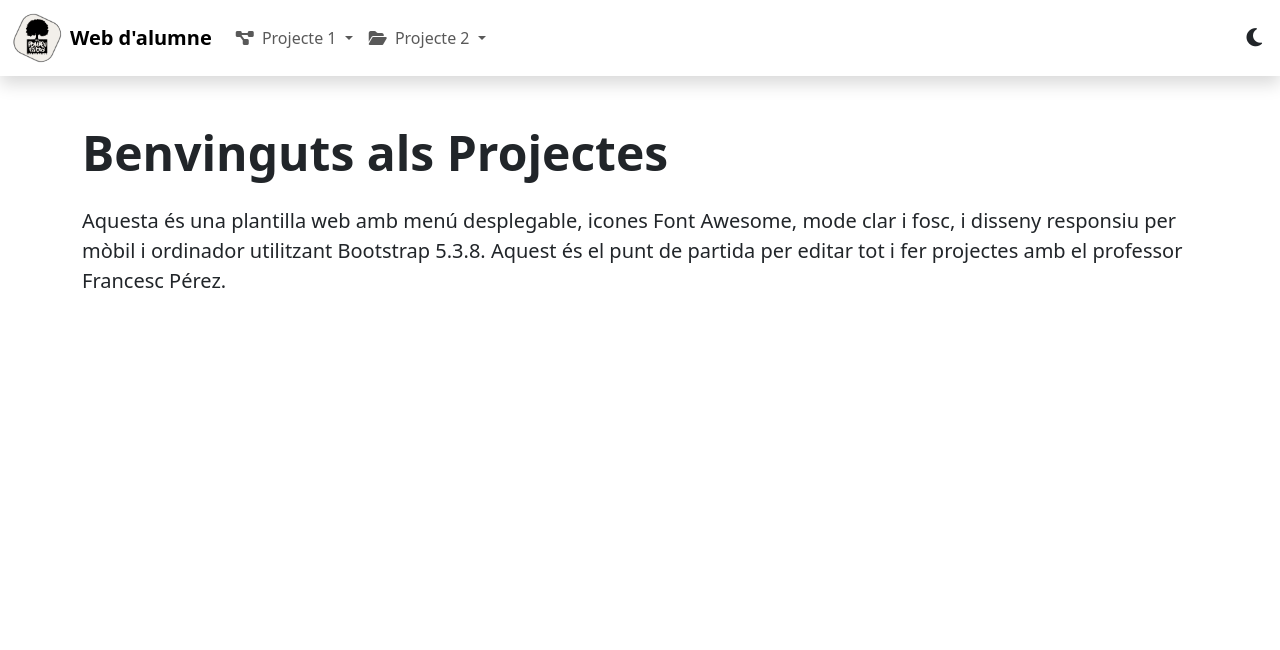
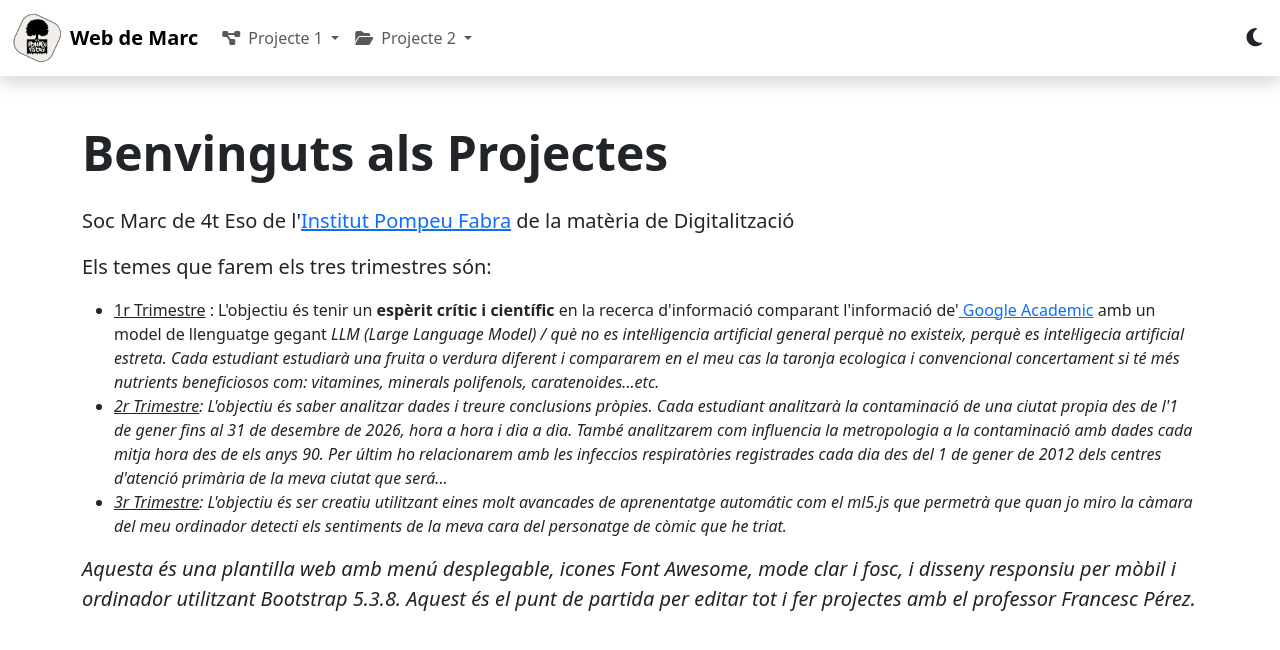
Before and after one commit to mruiz-hash/mruiz-hash.github., a plain HTML site: page index.html in a window 1280 px wide. Drawn offline with nearby package versions, Linux system fonts and the light colour scheme.

Commit message:
Update index.html

```diff
--- a/index.html
+++ b/index.html
@@ -3,7 +3,7 @@
 <head>
   <meta charset="UTF-8">
   <meta name="viewport" content="width=device-width, initial-scale=1.0">
-  <title>Plantilla Web Pompeu</title>
+  <title> Web de Marc</title>
   <link href="https://cdn.jsdelivr.net/npm/bootstrap@5.3.8/dist/css/bootstrap.min.css" rel="stylesheet">
   <link href="https://cdnjs.cloudflare.com/ajax/libs/font-awesome/6.7.2/css/all.min.css" rel="stylesheet">
   <style>
@@ -67,7 +67,7 @@
       <!-- 5. Logo i text -->
       <a class="navbar-brand d-flex align-items-center" href="#">
         <img src="logo.png" alt="Logo" class="logo rounded-circle me-2">
-        <span class="fw-bold">Web d'alumne</span>
+        <span class="fw-bold">Web de Marc</span>
       </a>
 
       <!-- Botó menú mòbil -->
@@ -108,6 +108,23 @@
   <!-- Contingut -->
   <main class="container py-5">
     <h1 class="display-5 fw-bold mb-4">Benvinguts als Projectes</h1>
+    <p class="lead"> Soc Marc de 4t Eso de l'<a href="https://agora.xtec.cat/ies-pompeu-fabra-martorell/" >Institut Pompeu Fabra</a> de
+      la matèria de Digitalització</p>
+    <p class="lead"> Els temes que farem els tres trimestres són:
+      <ul>
+        <li><u>1r Trimestre</u> : L'objectiu és tenir un <b>espèrit crític i científic</b> en la recerca d'informació comparant l'informació
+        de'<a href="https://scholar.google.com/?hl=ca/"> Google Academic</a> amb un model de llenguatge gegant
+       <i>LLM (Large Language Model) /<i/i> què no es
+         intel·ligencia artificial general perquè no existeix, perquè es intel·ligecia artificial estreta. Cada estudiant estudiarà una fruita o verdura diferent i compararem en el meu cas
+       la taronja ecologica i convencional concertament si té més nutrients beneficiosos com: vitamines, minerals polifenols, caratenoides...etc.</li>
+
+         <li><u>2r Trimestre</u>: L'objectiu és saber analitzar dades i treure conclusions pròpies. Cada estudiant analitzarà la contaminació de una ciutat propia
+         des de l'1 de gener fins al 31 de desembre de 2026, hora a hora i dia a dia. També analitzarem com influencia la metropologia a la
+         contaminació amb dades cada mitja hora des de els anys 90. Per últim ho relacionarem amb les infeccios respiratòries registrades cada dia des del 1 de gener de 2012 dels centres d'atenció primària de la meva ciutat que será... </li>
+
+         <li><u>3r Trimestre</u>: L'objectiu és ser creatiu utilitzant eines molt avancades de aprenentatge automátic com el ml5.js que permetrà que quan jo miro la càmara del meu ordinador detecti els sentiments de la meva cara del
+         personatge de còmic que he triat.</li>
+      </ul>
     <p class="lead">Aquesta és una plantilla web amb menú desplegable, icones Font Awesome, mode clar i fosc, i disseny responsiu per mòbil i ordinador utilitzant Bootstrap 5.3.8. Aquest és el punt de partida per editar tot i fer projectes amb el professor Francesc Pérez.</p>
   </main>
 
```
